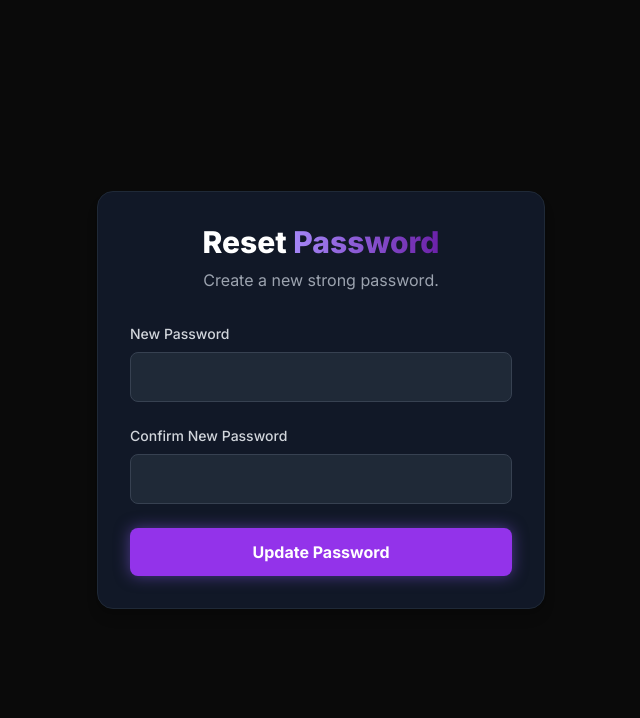
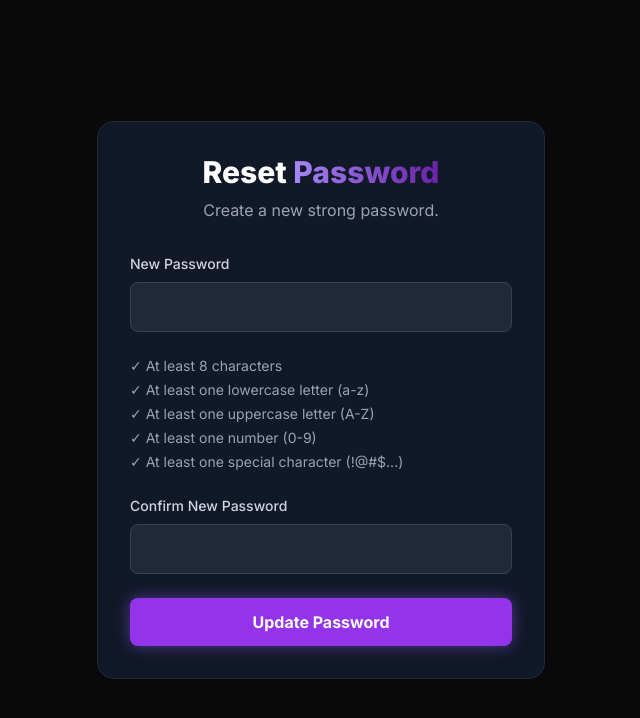
Before and after one commit to tradewithplan/trade-with-plan-flask-app, a Flask app: template templates/reset_password.html in a window 1280 px wide. Shown: the top 718 px of the page, without its empty margins (319-959 px from the left). Run offline with Flask 3, Linux system fonts and the light colour scheme; the template is opened without the code that fills it, so the values that code supplies are empty; some libraries are stand-ins or nearby versions.

Commit message:
update reset password logic

```diff
--- a/app.py
+++ b/app.py
@@ -31,8 +31,6 @@ if not app.secret_key:
 # 2. Get the database connection URL from environment variables
 # DATABASE_URL = os.environ.get('DATABASE_URL')
 DATABASE_URL = os.getenv('DATABASE_URL')
-
-print(DATABASE_URL)
 
 if not DATABASE_URL:
     raise ValueError("No DATABASE_URL set for Flask application")
--- a/templates/reset_password.html
+++ b/templates/reset_password.html
@@ -11,15 +11,19 @@
         .gradient-text { background: linear-gradient(90deg, #a78bfa, #6b21a8); -webkit-background-clip: text; -webkit-text-fill-color: transparent; }
         .cta-button { transition: all 0.3s ease; box-shadow: 0 0 15px rgba(139, 92, 246, 0.5); }
         .cta-button:hover { transform: translateY(-3px); box-shadow: 0 0 25px rgba(139, 92, 246, 0.5); }
+        /* Styles for password validation feedback */
+        .validation-item { transition: color 0.3s ease; }
+        .valid { color: #22c55e; } /* green-500 */
+        .invalid { color: #9ca3af; } /* gray-400 */
     </style>
 </head>
 <body class="antialiased">
 
     {% with messages = get_flashed_messages(with_categories=true) %}
         {% if messages %}
-            <div class="absolute top-0 left-0 right-0 p-4">
+            <div class="absolute top-0 left-0 right-0 p-4 z-10">
                 {% for category, message in messages %}
-                    <div class="p-3 mb-2 rounded text-center {{ 'bg-green-500' if category == 'success' else 'bg-red-500' }} text-white">
+                    <div class="p-3 mb-2 rounded text-center text-white {{ 'bg-green-500' if category == 'success' else 'bg-red-500' }}">
                         {{ message }}
                     </div>
                 {% endfor %}
@@ -42,6 +46,17 @@
                     <input type="password" id="password" name="password" required
                            class="mt-2 block w-full rounded-lg bg-gray-800 border border-gray-700 text-white placeholder-gray-500 focus:border-purple-500 focus:ring-purple-500 px-4 py-3">
                 </div>
+
+                <!-- START: Password Requirements Block -->
+                <div id="password-requirements" class="text-sm space-y-1">
+                    <p id="length" class="validation-item invalid">✓ At least 8 characters</p>
+                    <p id="lowercase" class="validation-item invalid">✓ At least one lowercase letter (a-z)</p>
+                    <p id="uppercase" class="validation-item invalid">✓ At least one uppercase letter (A-Z)</p>
+                    <p id="number" class="validation-item invalid">✓ At least one number (0-9)</p>
+                    <p id="special" class="validation-item invalid">✓ At least one special character (!@#$...)</p>
+                </div>
+                <!-- END: Password Requirements Block -->
+
                 <div>
                     <label for="confirm-password" class="block text-sm font-medium text-gray-300">Confirm New Password</label>
                     <input type="password" id="confirm-password" name="confirm-password" required
@@ -54,5 +69,42 @@
             </form>
         </div>
     </div>
+
+    <!-- START: JavaScript for live password validation -->
+    <script>
+        const passwordInput = document.getElementById('password');
+        const requirements = {
+            length: document.getElementById('length'),
+            lowercase: document.getElementById('lowercase'),
+            uppercase: document.getElementById('uppercase'),
+            number: document.getElementById('number'),
+            special: document.getElementById('special')
+        };
+
+        const validationRegex = {
+            length: /.{8,}/,
+            lowercase: /[a-z]/,
+            uppercase: /[A-Z]/,
+            number: /[0-9]/,
+            special: /[!@#$%^&*(),.?":{}|<>]/
+        };
+
+        passwordInput.addEventListener('input', () => {
+            const password = passwordInput.value;
+            for (const key in requirements) {
+                const element = requirements[key];
+                const regex = validationRegex[key];
+                if (regex.test(password)) {
+                    element.classList.remove('invalid');
+                    element.classList.add('valid');
+                } else {
+                    element.classList.remove('valid');
+                    element.classList.add('invalid');
+                }
+            }
+        });
+    </script>
+    <!-- END: JavaScript -->
+
 </body>
 </html>
```
